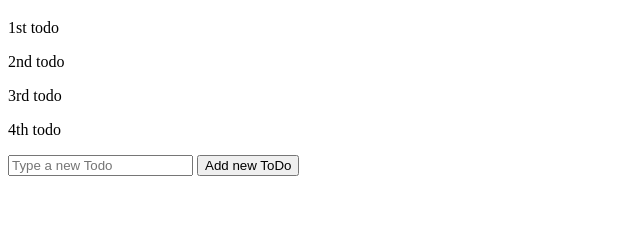
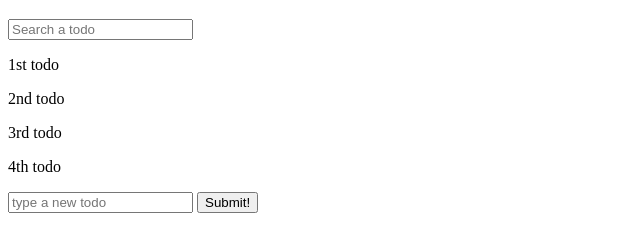
Before and after one commit to roberts98/javascript, a plain HTML site: page basics/todo-app/index.html in a window 1280 px wide. Shown: the part 61-312 px from the top of the page, without its empty margins (0-640 px from the left). Drawn offline with Linux system fonts and the light colour scheme.

Commit message:
Update index.html

```diff
--- a/basics/todo-app/index.html
+++ b/basics/todo-app/index.html
@@ -6,12 +6,14 @@
     </head>
     <body>
         <h1>ToDo list</h1>
+        <input type="text" id="filter-todo" placeholder="Search a todo">
         <div id="todos">
 
         </div>
-        <input type="text" id="new-todo" placeholder="Type a new Todo">
-        <button>Add new ToDo</button>
-
+        <form id="new-todo">
+            <input type="text" name="newTodo" placeholder="type a new todo">
+            <button>Submit!</button>
+        </form>
         <script src="index.js"></script>
     </body>
 </html>
```
